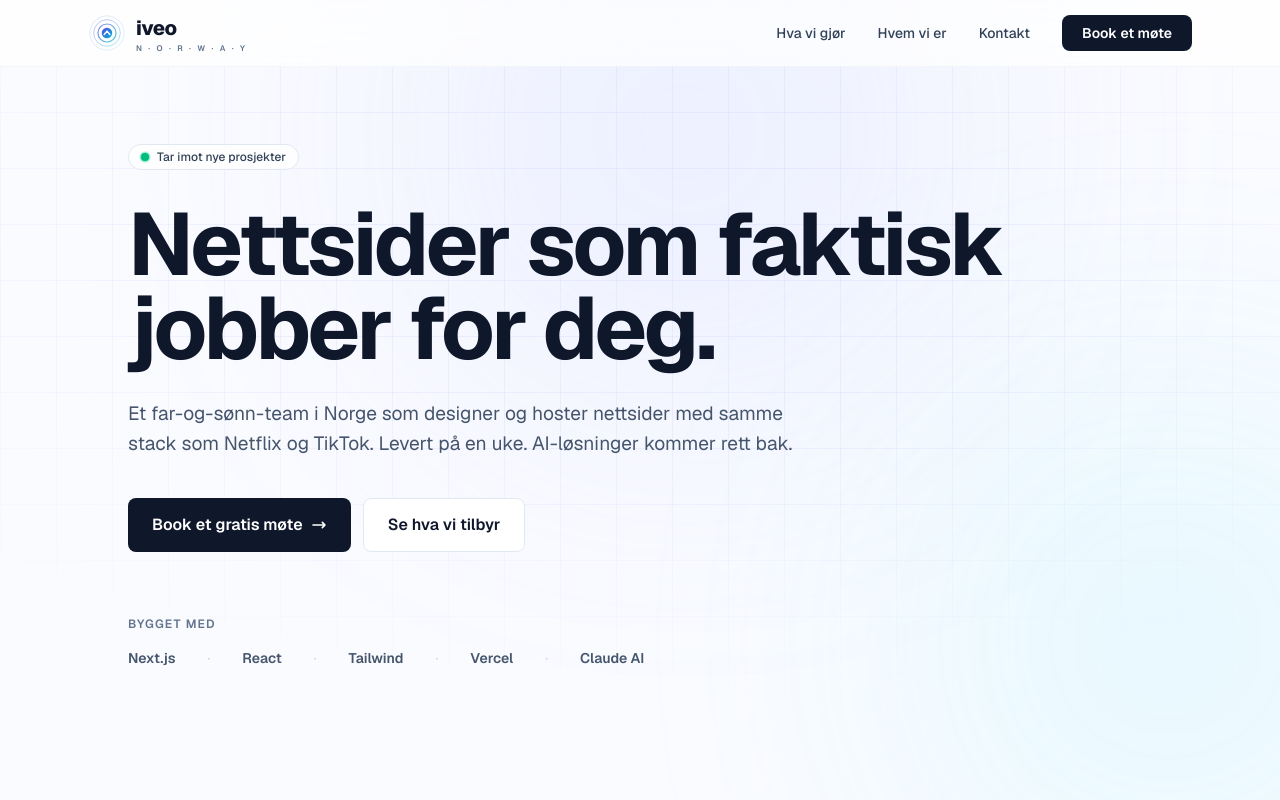
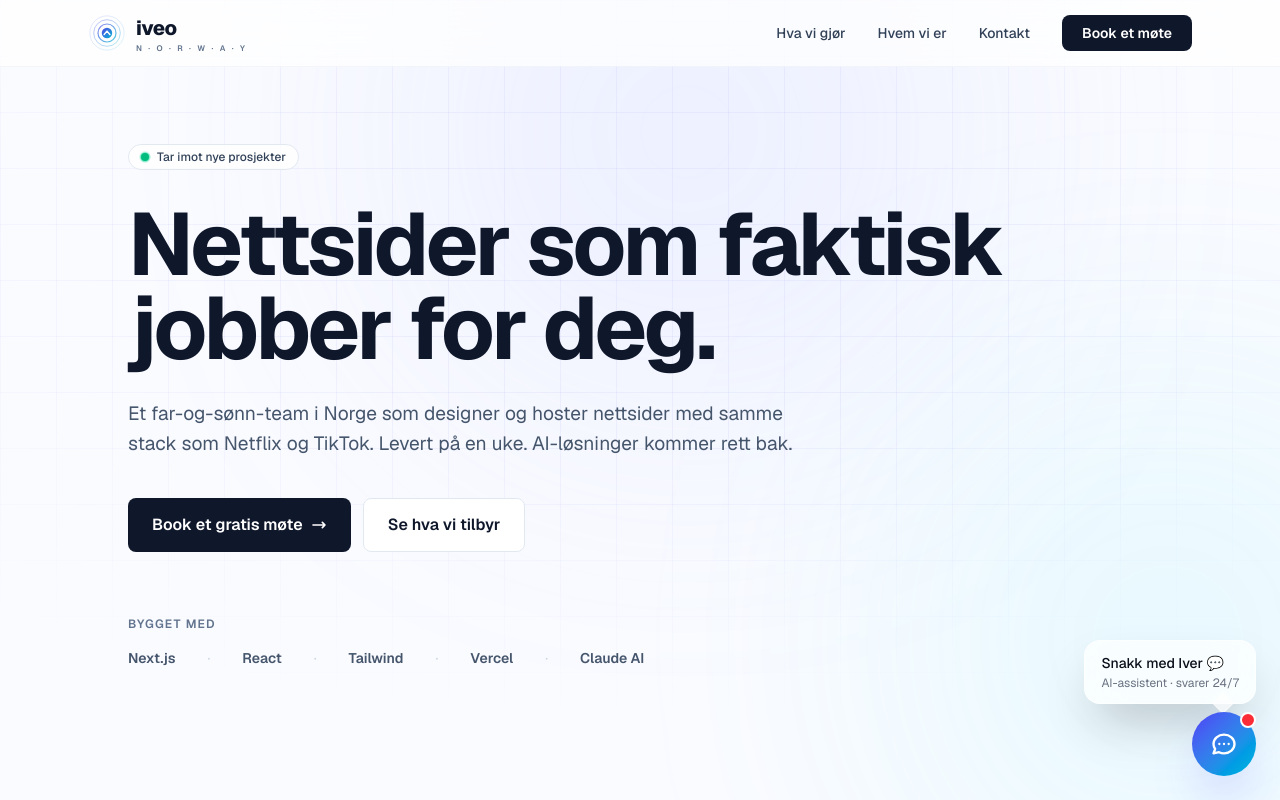
Before and after one commit to sondrebakkejord-cell/Iveo, a Next.js app: page / in a window 1280 px wide. Shown: the top 800 px of the page. Built offline with nearby package versions, Linux system fonts and the light colour scheme.

Commit message:
Restore chatbot on main page

```diff
--- a/app/page.tsx
+++ b/app/page.tsx
@@ -2,6 +2,7 @@
 
 import { useState } from "react";
 import { LogoFull } from "./Logo";
+import Chatbot from "./Chatbot";
 
 export default function Home() {
   const [menuOpen, setMenuOpen] = useState(false);
@@ -360,6 +361,8 @@ export default function Home() {
           </div>
         </div>
       </footer>
+
+      <Chatbot />
     </div>
   );
 }
```
